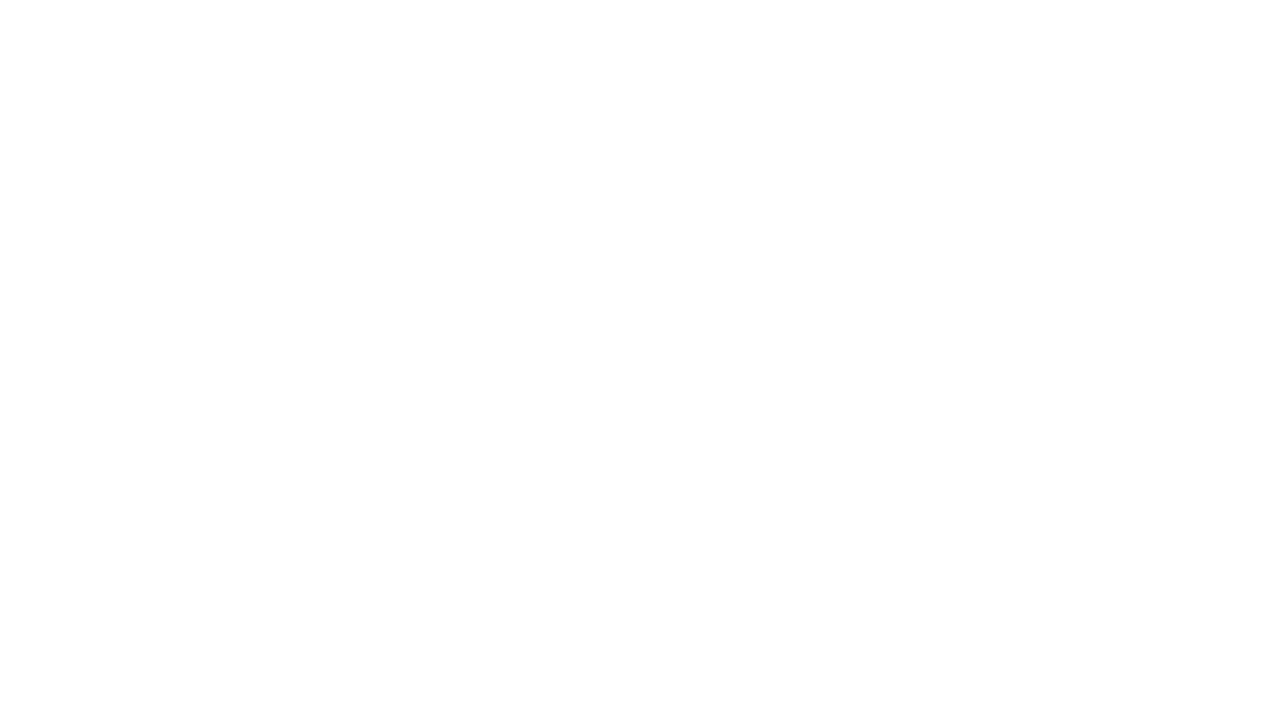
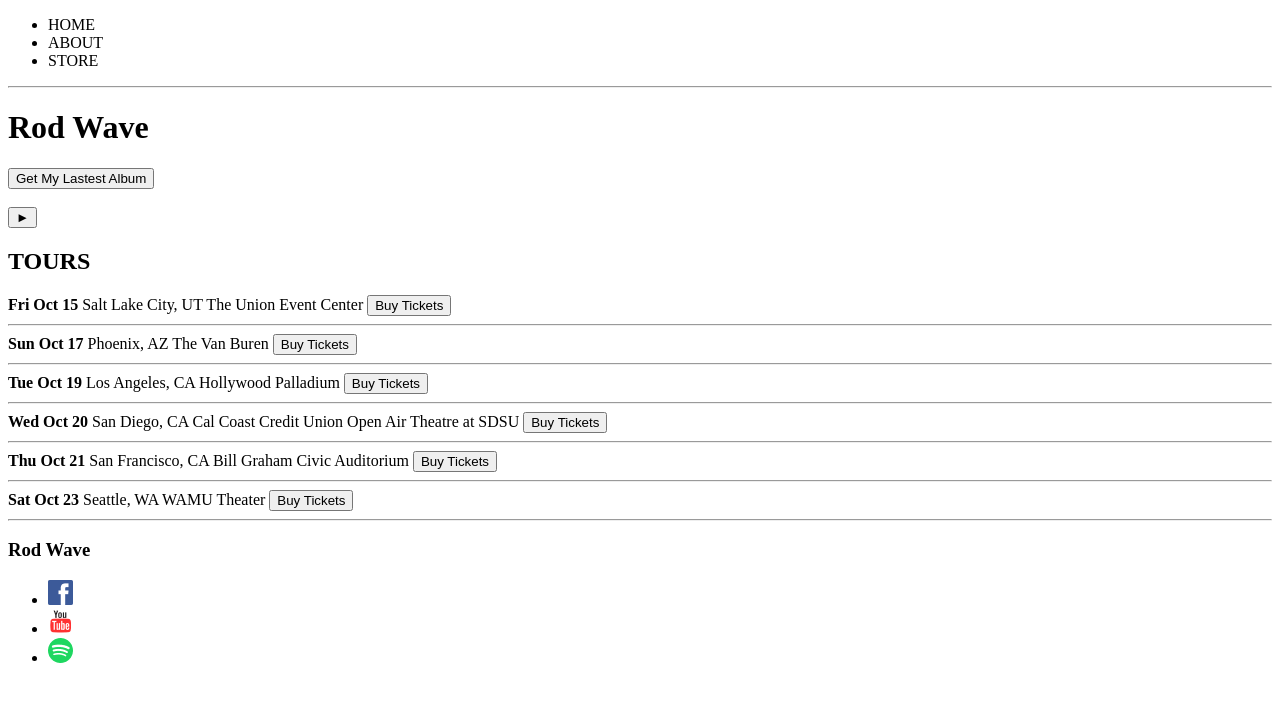
Before and after one commit to JeremiahSalley/FavoriteArtists, a plain HTML site: page index.html in a window 1280 px wide. Drawn offline with Linux system fonts and the light colour scheme.

Commit message:
index page structure finished

```diff
--- a/index.html
+++ b/index.html
@@ -3,12 +3,84 @@
     <head>
         <meta charset="utf-8">
         <meta http-equiv="X-UA-Compatible" content="IE=edge">
-        <title>Home</title>
+        <title>Rod Wave</title>
         <meta name="description" content="">
         <meta name="viewport" content="width=device-width, initial-scale=1">
         <link rel="stylesheet" href="style.css">
     </head>
     <body>
+        <header>
+            <nav>
+                <ul>
+                    <li>HOME</li>
+                    <li>ABOUT</li>
+                    <li>STORE</li>
+                </ul>
+            </nav>
+            <hr/>
+            <h1>Rod Wave</h1>
+            <button type="button">Get My Lastest Album</button>
+            <br/>
+            <br/>
+            <button type="button">&#9658;</button>
+            <!-- Add background image later -->
+        </header>
+        <section>
+            <h2>TOURS</h2>
+            <div>
+                <div>
+                    <strong>Fri Oct 15</strong>
+                    <span>Salt Lake City, UT</span>
+                    <span>The Union Event Center</span>
+                    <button type="button">Buy Tickets</button>
+                    <hr/>
+                </div>
+                <div>
+                    <strong>Sun Oct 17</strong>
+                    <span>Phoenix, AZ</span>
+                    <span>The Van Buren</span>
+                    <button type="button">Buy Tickets</button>
+                    <hr/>
+                </div>
+                <div>
+                    <strong>Tue Oct 19</strong>
+                    <span>Los Angeles, CA</span>
+                    <span>Hollywood Palladium</span>
+                    <button type="button">Buy Tickets</button>
+                    <hr/>
+                </div>
+                <div>
+                    <strong>Wed Oct 20</strong>
+                    <span>San Diego, CA</span>
+                    <span>Cal Coast Credit Union Open Air Theatre at SDSU</span>
+                    <button type="button">Buy Tickets</button>
+                    <hr/>
+                </div>
+                <div>
+                    <strong>Thu Oct 21</strong>
+                    <span>San Francisco, CA</span>
+                    <span>Bill Graham Civic Auditorium</span>
+                    <button type="button">Buy Tickets</button>
+                    <hr/>
+                </div>
+                <div>
+                    <strong>Sat Oct 23</strong>
+                    <span>Seattle, WA</span>
+                    <span>WAMU Theater</span>
+                    <button type="button">Buy Tickets</button>
+                    <hr/>
+                </div>
+            </div>
+        </section>
+
+        <footer>
+            <h3>Rod Wave</h3>
+            <ul>
+                <li><img src="images/Facebook Logo.png"/></li>
+                <li><img src="images/YouTube Logo.png"/></li>
+                <li><img src="images/Spotify Logo.png"/></li>
+            </ul>
+        </footer>
 
 
         <script src="script.js" async defer></script>
```
